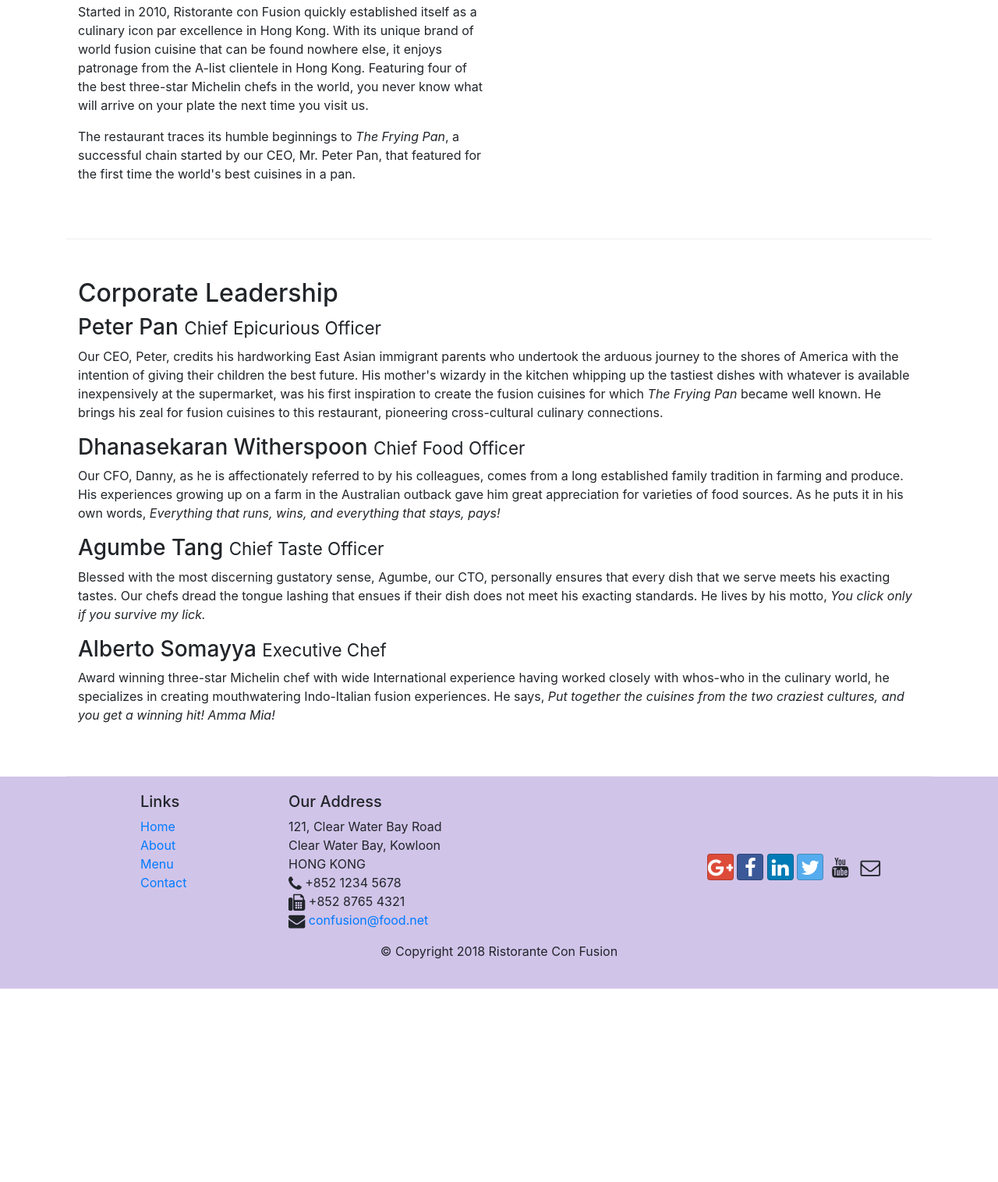
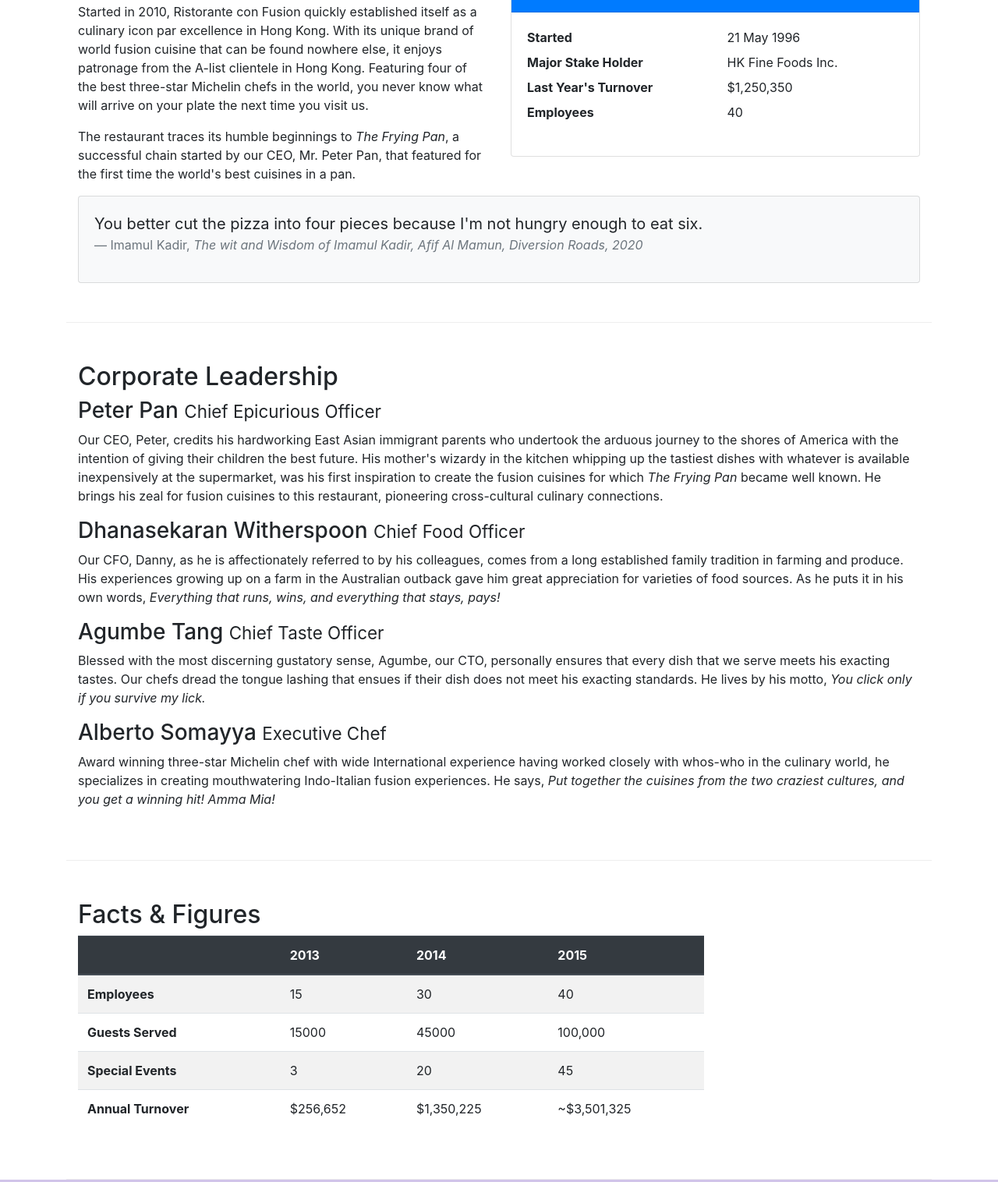
Before and after one commit to imamulkadir/BootstrapTest, a website: page aboutus.html in a window 1280 px wide. Shown: the part 558-2074 px from the top of the page at 78% size. Before the commit the page ends 1826 px from the top, so only its background shows below. Drawn offline with nearby package versions, Linux system fonts and the light colour scheme.

Commit message:
Table and Cards

```diff
--- a/aboutus.html
+++ b/aboutus.html
@@ -64,7 +64,34 @@
                 <p>Started in 2010, Ristorante con Fusion quickly established itself as a culinary icon par excellence in Hong Kong. With its unique brand of world fusion cuisine that can be found nowhere else, it enjoys patronage from the A-list clientele in Hong Kong.  Featuring four of the best three-star Michelin chefs in the world, you never know what will arrive on your plate the next time you visit us.</p>
                 <p>The restaurant traces its humble beginnings to <em>The Frying Pan</em>, a successful chain started by our CEO, Mr. Peter Pan, that featured for the first time the world's best cuisines in a pan.</p>
             </div>
-            <div>
+            <div class="col-sm">
+                <div class="card">
+                    <h3 class="card-header bg-primary text-white">Facts At a Glance</h3>
+                    <div class="card-body">
+                        <dl class="row">
+                            <dt class="col-6">Started</dt>
+                            <dd class="col-6">21 May 1996</dd>
+                            <dt class="col-6">Major Stake Holder</dt>
+                            <dd class="col-6">HK Fine Foods Inc.</dd>
+                            <dt class="col-6">Last Year's Turnover</dt>
+                            <dd class="col-6">$1,250,350</dd>
+                            <dt class="col-6">Employees</dt>
+                            <dd class="col-6">40</dd>
+                        </dl>
+                    </div>
+                </div>
+            </div>
+            <div class="col-12">
+                <div class="card card-body bg-light">
+                    <blockquote class="blockquote">
+                        <p class="mb-0">
+                            You better cut the pizza into four pieces because I'm not hungry enough to eat six.
+                        </p>
+                        <footer class="blockquote-footer">Imamul Kadir,
+                            <cite title="Souce Title">The wit and Wisdom of Imamul Kadir, Afif Al Mamun, Diversion Roads, 2020</cite>
+                        </footer>
+                    </blockquote>
+                </div>
             </div>
         </div>
 
@@ -80,6 +107,53 @@
                 <p class="d-none d-sm-block">Blessed with the most discerning gustatory sense, Agumbe, our CTO, personally ensures that every dish that we serve meets his exacting tastes. Our chefs dread the tongue lashing that ensues if their dish does not meet his exacting standards. He lives by his motto, <em>You click only if you survive my lick.</em></p>
                 <h3>Alberto Somayya <small>Executive Chef</small></h3>
                 <p class="d-none d-sm-block">Award winning three-star Michelin chef with wide International experience having worked closely with whos-who in the culinary world, he specializes in creating mouthwatering Indo-Italian fusion experiences. He says, <em>Put together the cuisines from the two craziest cultures, and you get a winning hit! Amma Mia!</em></p>
+            </div>
+       </div>
+       <div class="row row-content">
+            <div class="col-12 col-sm-9">
+                <h2>Facts &amp; Figures</h2>
+                <div class="table-resoinsive">
+                    <table class="table table-striped">
+                        <thead class="thead-dark">
+                            <tr>
+                                <th>&nbsp;</th>
+                                <th>2013</th>
+                                <th>2014</th>
+                                <th>2015</th>
+                            </tr>
+                        </thead>
+                        <tbody>
+                            <tr>
+                                <th>Employees</th>
+                                <td>15</td>
+                                <td>30</td>
+                                <td>40</td>
+                            </tr>
+                            <tr>
+                                <th>Guests Served</th>
+                                <td>15000</td>
+                                <td>45000</td>
+                                <td>100,000</td>
+                            </tr>
+                            <tr>
+                                <th>Special Events</th>
+                                <td>3</td>
+                                <td>20</td>
+                                <td>45</td>
+                            </tr>
+                            <tr>
+                                <th>Annual Turnover</th>
+                                <td>$256,652</td>
+                                <td>$1,350,225</td>
+                                <td>~$3,501,325
+                                </td>
+                            </tr>
+                        </tbody>
+                    </table>
+                </div>
+            </div>
+            <div class="col-12 col-sm-3">
+
             </div>
        </div>
 
```
